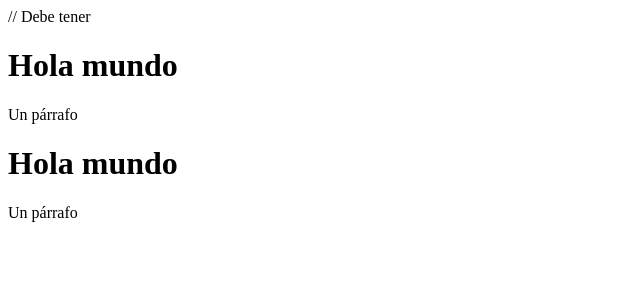
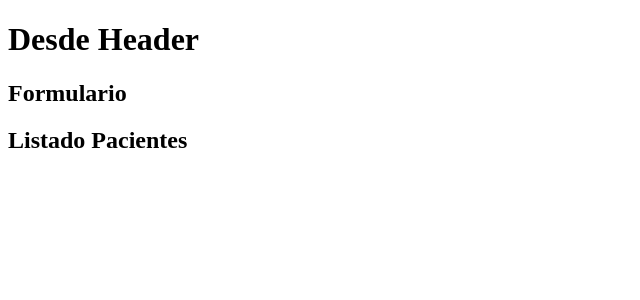
Before and after one commit to xNoelSV/React, a React (Vite) app in the folder Proyectos/PROYECTO 1 - Citas médicas/citas-react/: page / in a window 1280 px wide. Shown: the top 300 px of the page, without its empty margins (0-640 px from the left). Built offline with nearby package versions, Linux system fonts and the light colour scheme.

Commit message:
Proyecto 1: Primeros pasos

```diff
--- a/Proyectos/PROYECTO 1 - Citas médicas/citas-react/src/App.jsx
+++ b/Proyectos/PROYECTO 1 - Citas médicas/citas-react/src/App.jsx
@@ -1,16 +1,14 @@
-
+import Formulario from "./components/Formulario";
+import Header from "./components/Header";
+import ListadoPacientes from "./components/ListadoPacientes";
 
 function App() {
+
   return (
-    <> // Debe tener
-      <div>
-        <h1>Hola mundo</h1>
-        <p>Un párrafo</p>
-      </div>
-      <div>
-        <h1>Hola mundo</h1>
-        <p>Un párrafo</p>
-      </div>
+    <>
+      <Header />
+      <Formulario />
+      <ListadoPacientes />
     </>
   )
 }
--- /dev/null
+++ b/Proyectos/PROYECTO 1 - Citas médicas/citas-react/src/components/Formulario.jsx
@@ -0,0 +1,9 @@
+import React from 'react'
+
+const Formulario = () => {
+    return (
+        <h2>Formulario</h2>
+    )
+}
+
+export default Formulario
--- /dev/null
+++ b/Proyectos/PROYECTO 1 - Citas médicas/citas-react/src/components/Header.jsx
@@ -0,0 +1,7 @@
+function Header () {
+    return (
+        <h1>Desde Header</h1>
+    )
+}
+
+export default Header;
--- /dev/null
+++ b/Proyectos/PROYECTO 1 - Citas médicas/citas-react/src/components/ListadoPacientes.jsx
@@ -0,0 +1,11 @@
+import React from 'react'
+
+const ListadoPacientes = () => {
+  return (
+    <div>
+      <h2>Listado Pacientes</h2>
+    </div>
+  )
+}
+
+export default ListadoPacientes
```
